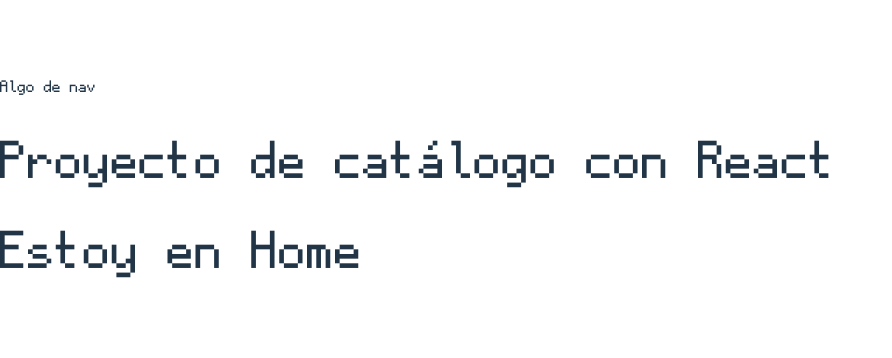
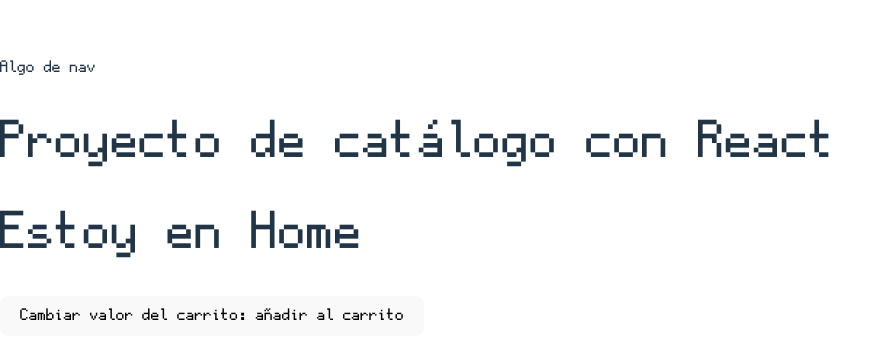
Before and after one commit to moramunozclara/catalogo-react, a React (Vite) app: page / in a window 1280 px wide. Shown: the part 204-562 px from the top of the page, without its empty margins (0-892 px from the left). Built offline with nearby package versions, Linux system fonts and the light colour scheme.

Commit message:
creacion CarritoContext

```diff
--- a/src/Layout.jsx
+++ b/src/Layout.jsx
@@ -3,13 +3,21 @@
 // 3º Import el css
 import { Outlet, } from "react-router-dom";
 import './css/catalogo.css'
+import {createContext, useState} from 'react'
+
+export const CarritoContext = createContext("añadir al carrito");
 
 
 
 const Layout = () => {
 
+    const [carrito, setCarrito] = useState("añadir al carrito");
+
 
     return (
+
+                <CarritoContext.Provider value={carrito}>
+
 
         <div>
             <header>
@@ -23,8 +31,16 @@
                 <Outlet/>
             </main>
 
+            <button onClick={() => {
+                 setCarrito(carrito=="eliminar"?"añadir al carrito":"eliminar del carrito");
+            }}>
+                Cambiar valor del carrito: {carrito}
+                </button>
 
         </div>
+
+             </CarritoContext.Provider>
+
 
     )
 }
```
Also changed, not shown: src/pages/Carrito.jsx (added, +16 -0 lines).
